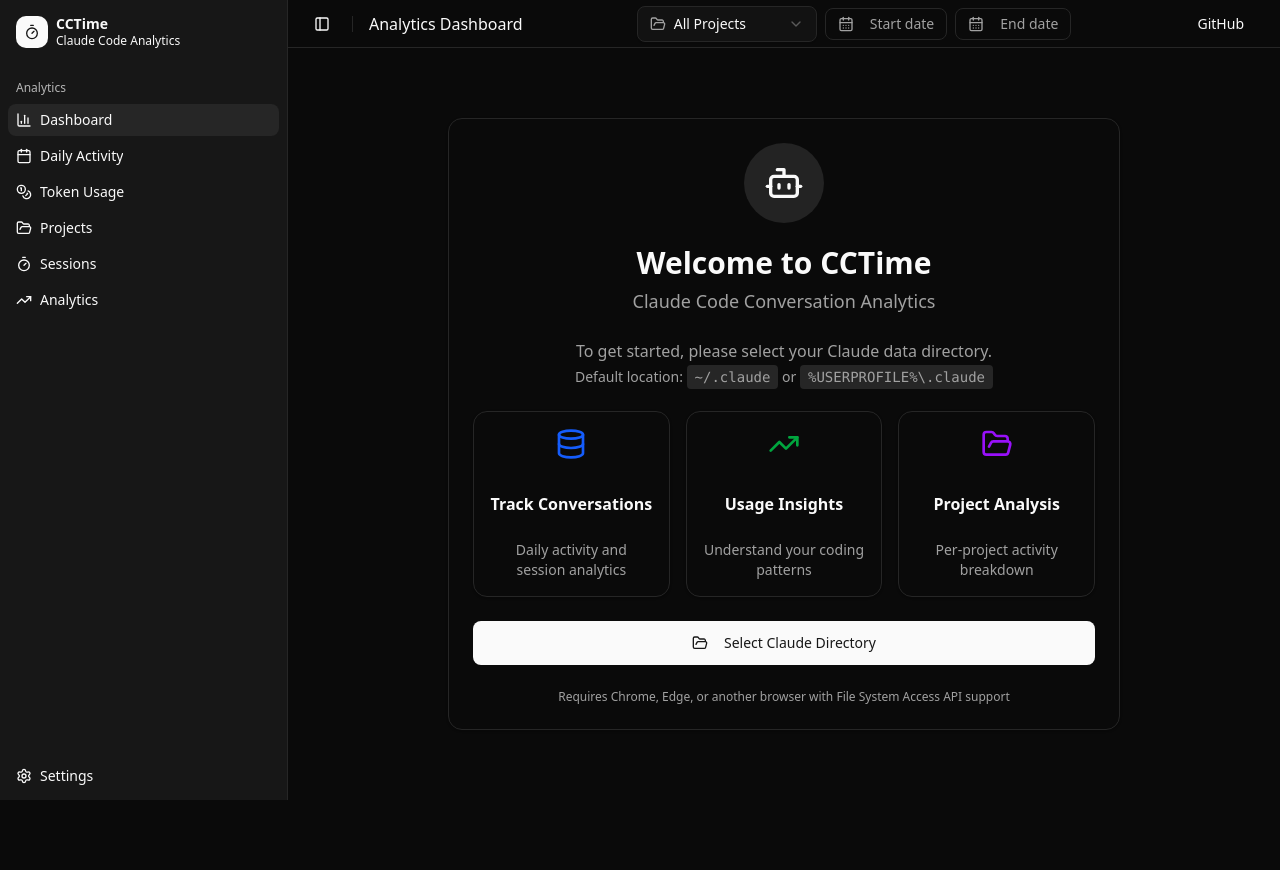
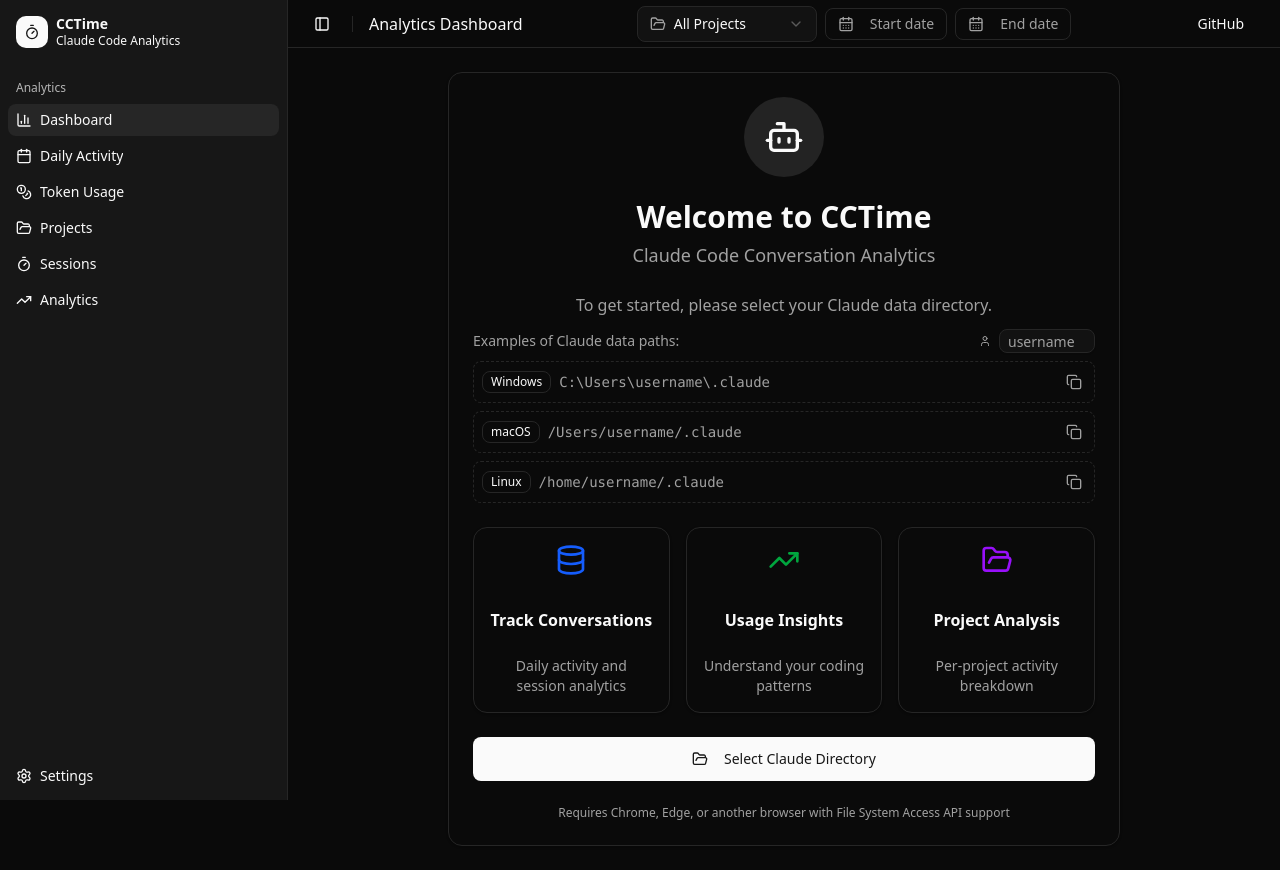
Before and after one commit to Hardel-DW/cctime-web, a React (Vite) app: page / in a window 1280 px wide. Before the commit the page ends 800 px from the top, so only its background shows below. Built offline with nearby package versions, Linux system fonts and the light colour scheme.

Commit message:
Added input

```diff
--- a/src/components/Dashboard.tsx
+++ b/src/components/Dashboard.tsx
@@ -1,6 +1,10 @@
 import { useQuery } from "@tanstack/react-query";
-import { Bot, Database, FolderOpen, TrendingUp } from "lucide-react";
+import { Bot, Copy, Database, FolderOpen, TrendingUp, User } from "lucide-react";
+import { Badge } from "@/components/ui/badge";
+import { Button } from "@/components/ui/button";
 import { Card, CardContent, CardDescription, CardHeader, CardTitle } from "@/components/ui/card";
+import { Input } from "@/components/ui/input";
+import { Label } from "@/components/ui/label";
 import { loadDashboardData } from "@/lib/data-service";
 import { getCachedDirectoryHandle } from "@/lib/directory-storage";
 import { useFilterStore } from "@/lib/store";
@@ -11,8 +15,39 @@
 import { FilterIndicator } from "./FilterIndicator";
 import { DirectorySelector } from "./SettingsPopover";
 import { StatsCards } from "./StatsCards";
+import React from "react";
 
 function WelcomeScreen() {
+    const [customUsername, setCustomUsername] = React.useState(() => {
+        if (typeof window === 'undefined') return '';
+        return localStorage.getItem('claude-username') || '';
+    });
+
+    const username = React.useMemo(() => {
+        if (customUsername.trim()) return customUsername.trim();
+
+        const platform = navigator.platform.toLowerCase();
+        if (platform.includes('win')) {
+            return 'Username';
+        } else {
+            return 'username';
+        }
+    }, [customUsername]);
+
+    const handleUsernameChange = (value: string) => {
+        setCustomUsername(value);
+        if (typeof window !== 'undefined') {
+            localStorage.setItem('claude-username', value);
+        }
+    };
+
+    const copyToClipboard = async (text: string) => {
+        try {
+            await navigator.clipboard.writeText(text);
+        } catch (err) {
+            console.error('Failed to copy text: ', err);
+        }
+    };
     return (
         <div className="flex flex-1 items-center justify-center p-6">
             <Card className="w-full max-w-2xl">
@@ -26,10 +61,58 @@
                 <CardContent className="space-y-6">
                     <div className="text-center text-muted-foreground">
                         <p>To get started, please select your Claude data directory.</p>
-                        <p className="text-sm mt-1">
-                            Default location: <code className="bg-muted px-2 py-1 rounded">~/.claude</code> or{" "}
-                            <code className="bg-muted px-2 py-1 rounded">%USERPROFILE%\.claude</code>
-                        </p>
+                        <div className="text-sm mt-3 space-y-2 text-left">
+                            <div className="flex items-center justify-between gap-4">
+                                <p className="font-medium">Examples of Claude data paths:</p>
+                                <div className="flex items-center gap-2">
+                                    <User className="h-3 w-3 text-muted-foreground" />
+                                    <Input
+                                        placeholder="username"
+                                        value={customUsername}
+                                        onChange={(e) => handleUsernameChange(e.target.value)}
+                                        className="h-6 w-24 text-xs px-2"
+                                    />
+                                </div>
+                            </div>
+                            <div className="space-y-2">
+                                <div className="flex items-center gap-2 p-2 rounded-md border border-dashed hover:bg-accent/50 transition-colors">
+                                    <Badge variant="outline">Windows</Badge>
+                                    <code className="text-sm font-mono flex-1">C:\Users\{username}\.claude</code>
+                                    <Button
+                                        variant="ghost"
+                                        size="sm"
+                                        className="h-6 w-6 p-0"
+                                        onClick={() => copyToClipboard(`C:\\Users\\${username}\\.claude`)}
+                                    >
+                                        <Copy className="h-3 w-3" />
+                                    </Button>
+                                </div>
+                                <div className="flex items-center gap-2 p-2 rounded-md border border-dashed hover:bg-accent/50 transition-colors">
+                                    <Badge variant="outline">macOS</Badge>
+                                    <code className="text-sm font-mono flex-1">/Users/{username}/.claude</code>
+                                    <Button
+                                        variant="ghost"
+                                        size="sm"
+                                        className="h-6 w-6 p-0"
+                                        onClick={() => copyToClipboard(`/Users/${username}/.claude`)}
+                                    >
+                                        <Copy className="h-3 w-3" />
+                                    </Button>
+                                </div>
+                                <div className="flex items-center gap-2 p-2 rounded-md border border-dashed hover:bg-accent/50 transition-colors">
+                                    <Badge variant="outline">Linux</Badge>
+                                    <code className="text-sm font-mono flex-1">/home/{username.toLowerCase()}/.claude</code>
+                                    <Button
+                                        variant="ghost"
+                                        size="sm"
+                                        className="h-6 w-6 p-0"
+                                        onClick={() => copyToClipboard(`/home/${username.toLowerCase()}/.claude`)}
+                                    >
+                                        <Copy className="h-3 w-3" />
+                                    </Button>
+                                </div>
+                            </div>
+                        </div>
                     </div>
 
                     <div className="grid gap-4 md:grid-cols-3">
```
